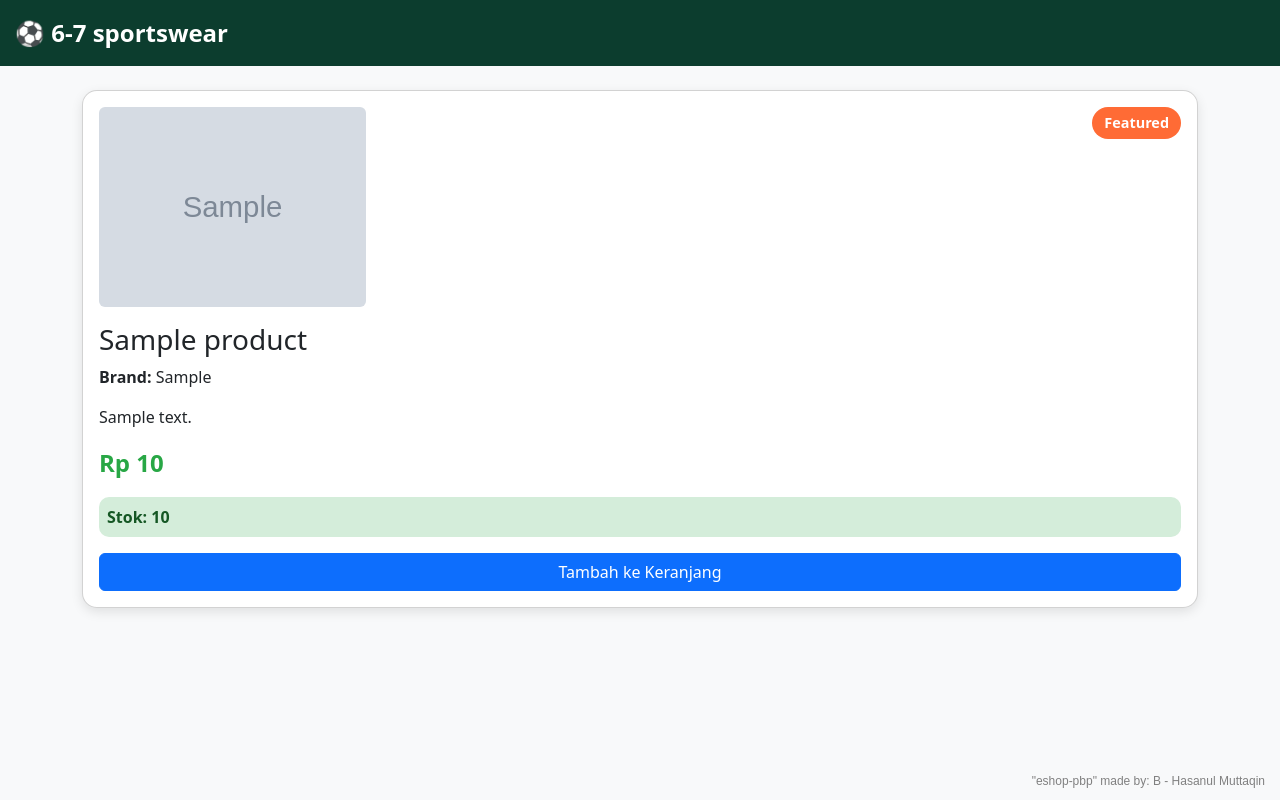
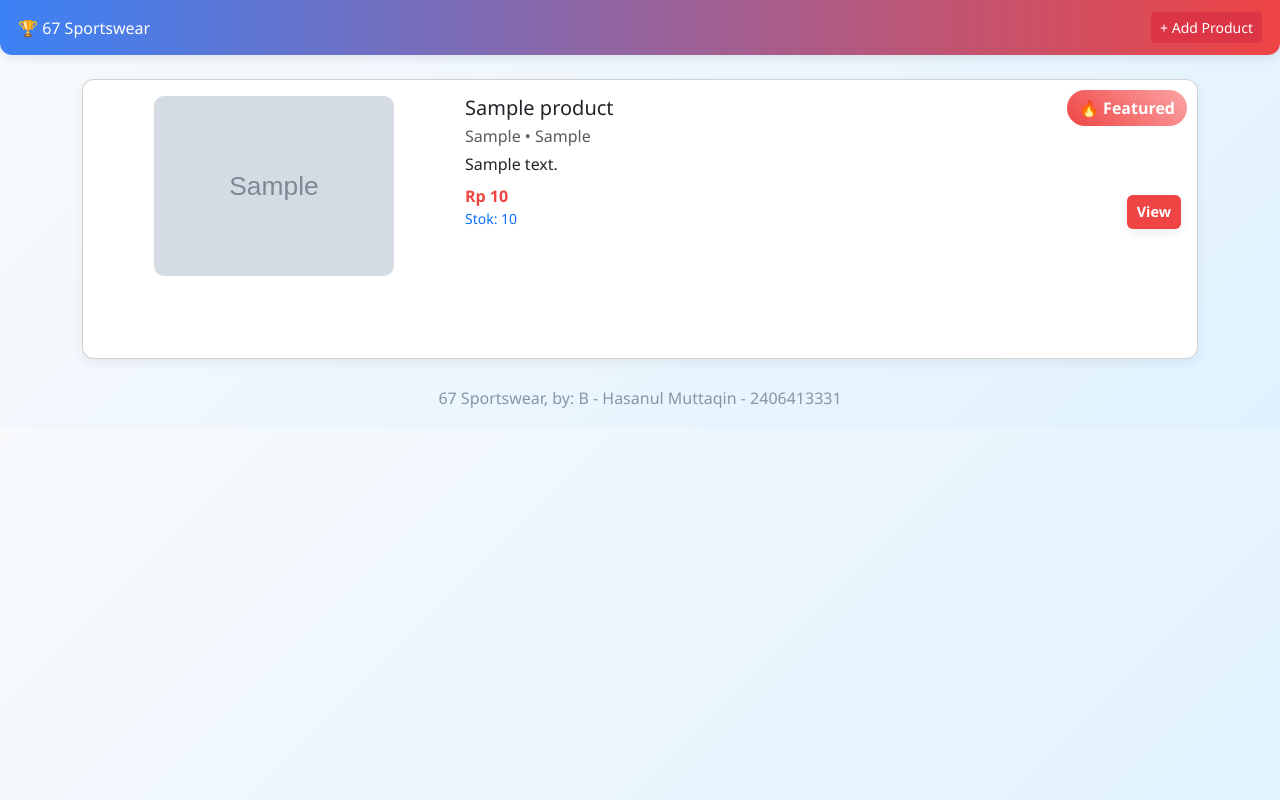
Before and after one commit to hasanul-muttaqin/eshop-pbp, a Django app: page / in a window 1280 px wide. Run offline with Django 5.2, Linux system fonts and the light colour scheme; tables that the repository leaves empty hold one stand-in row (values such as "Sample post"); grey boxes marked "Sample" are stand-in pictures.

Commit message:
simpen template

```diff
--- a/eshop_pbp/settings.py
+++ b/eshop_pbp/settings.py
@@ -61,7 +61,7 @@ ROOT_URLCONF = 'eshop_pbp.urls'
 TEMPLATES = [
     {
         'BACKEND': 'django.template.backends.django.DjangoTemplates',
-        'DIRS': [],
+        'DIRS': [BASE_DIR / 'templates'],
         'APP_DIRS': True,
         'OPTIONS': {
             'context_processors': [
--- a/main/templates/main.html
+++ b/main/templates/main.html
@@ -1,90 +1,90 @@
+{% extends 'base.html' %}
+{% load humanize %}
+{% block content %}
 <!DOCTYPE html>
-{% load humanize %}
 <html lang="en">
 <head>
   <meta charset="UTF-8">
-    <title>Football Shop</title>
+  <title>67 Sportswear</title>
   <link href="https://cdn.jsdelivr.net/npm/bootstrap@5.3.0/dist/css/bootstrap.min.css" rel="stylesheet">
   <style>
-        body {
-            background-color: #f8f9fa;
+    body { background: linear-gradient(135deg,#f8fafc,#e0f2ff); font-family: 'Segoe UI', Tahoma, sans-serif; color:#1e293b; }
+    .shop-header {
+      background: linear-gradient(90deg,#3b82f6,#ef4444);
+      color: white;
+      padding: 12px 18px;
+      display:flex;
+      justify-content: space-between;
+      align-items:center;
+      border-radius: 0 0 12px 12px;
+      box-shadow: 0 4px 10px rgba(0,0,0,0.08);
     }
-        .shop-header {
-            background-color: #0c3d2e;
-            color: white;
-            padding: 15px;
-            font-size: 1.5rem;
-            font-weight: bold;
-            display: flex;
-            align-items: center;
-            gap: 10px;
+    .product-card {
+      border-radius: 12px;
+      box-shadow: 0 4px 12px rgba(0,0,0,0.06);
+      background: white;
+      transition: transform .15s, box-shadow .15s;
+      min-height: 280px; /* equal-sized cards */
     }
-        .featured-badge {
-            background-color: #ff6b35;
-            color: white;
-            font-size: 0.9rem;
-            padding: 5px 12px;
-            border-radius: 20px;
-            font-weight: 600;
-        }
-        .card {
-            border-radius: 15px;
-            box-shadow: 0 4px 12px rgba(0,0,0,0.1);
-        }
-        .price {
-            color: #28a745;
-            font-size: 1.5rem;
-            font-weight: bold;
-        }
-        .stock {
-            background-color: #d4edda;
-            padding: 8px;
-            border-radius: 10px;
-            font-weight: 600;
-            color: #155724;
-        }
-        .footer {
-            position: fixed;
-            bottom: 10px;
-            right: 15px;
-            font-size: 12px;
-            color: gray;
-            font-family: Arial, sans-serif;
+    .product-card:hover { transform: translateY(-4px); box-shadow: 0 8px 18px rgba(0,0,0,0.12); cursor:pointer; }
+    .product-thumb { max-height: 180px; object-fit: cover; border-radius: 10px; }
+    .featured-badge { position:absolute; top:10px; right:10px; background: linear-gradient(45deg,#ef4444,#fca5a5); color:white; padding:6px 12px; border-radius: 18px; font-weight:700; }
+    /* button styles (standardized) */
+    .btn-standard { background:#ef4444; color:#fff; border:none; padding:10px 16px; border-radius:8px; font-weight:700; }
+    .btn-standard-sm { padding:6px 10px; font-size:.9rem; border-radius:6px; }
+    footer {
+
+        text-align: center;
+        padding: 3px;
+        color: rgb(133, 151, 163);
         }
   </style>
 </head>
 <body>
-    <!-- Header -->
   <div class="shop-header">
-        ⚽ 6-7 sportswear
+    <div>🏆 67 Sportswear</div>
+    <div>
+      <!-- small red add button -->
+      <a href="{% url 'main:create_products' %}" class="btn btn-sm btn-danger">+ Add Product</a>
+    </div>
   </div>
 
-    <!-- Product Card -->
   <div class="container my-4">
-        <div class="card p-3">
-            <div class="d-flex justify-content-between align-items-start">
-                <img src="{{ product.thumbnail }}" alt="{{ product.name }}" class="img-fluid rounded" style="max-height:200px;">
+    {% if products %}
+      {% for product in products %}
+        <div class="card product-card mb-4 p-3" onclick= location.href='{% url 'main:show_products' product.id %}'>
+          <div class="row g-3">
+            <div class="col-md-4 text-center">
+              <img src="{{ product.thumbnail }}" alt="{{ product.name }}" class="img-fluid product-thumb">
+            </div>
+            <div class="col-md-8">
+              <h5 class="mb-1">{{ product.name }}</h5>
+              <p class="text-muted mb-1">{{ product.brand }} • {{ product.category }}</p>
+              <p class="mb-2 text-truncate" style="max-width:100%;">{{ product.description|truncatewords:25 }}</p>
+              <div class="d-flex justify-content-between align-items-end">
+                <div>
+                  <div class="fw-bold" style="color:#ef4444">Rp {{ product.price|intcomma }}</div>
+                  <div class="small text-primary">Stok: {{ product.stock }}</div>
+                </div>
+                <div>
                   {% if product.is_featured %}
-                <div class="featured-badge">Featured</div>
+                    <span class="featured-badge">🔥 Featured</span>
                   {% endif %}
-            </div>
-
-            <div class="mt-3">
-                <h3>{{ product.name }}</h3>
-                <p><strong>Brand:</strong> {{ product.category }}</p>
-                <p>{{ product.description }}</p>
-
-                <p class="price">Rp {{ product.price|intcomma }}</p>
-                <p class="stock">Stok: {{ product.stock }}</p>
-
-                <button class="btn btn-primary w-100">Tambah ke Keranjang</button>
+                  <!-- view/detail button uses standardized class -->
+                  <a href="{% url 'main:show_products' product.id %}" class="btn btn-standard btn-standard-sm ms-2">View</a>
                 </div>
               </div>
             </div>
-
-    <!-- Footer -->
-    <div class="footer">
-        "eshop-pbp" made by: B - Hasanul Muttaqin
           </div>
+        </div>
+      {% endfor %}
+    {% else %}
+      <div class="alert alert-info text-center">
+        No products available. Be the first to <a href="{% url 'main:create_products' %}">add one</a>!
+      </div>
+    {% endif %}
+  </div>
+  <footer><p>67 Sportswear, by: B - Hasanul Muttaqin - 2406413331</p></footer>
 </body>
 </html>
+{% endblock %}
--- a/main/urls.py
+++ b/main/urls.py
@@ -1,6 +1,10 @@
 from django.urls import path
-from .views import main_view
+from .views import main_view, create_products, show_products
+
+app_name = "main"
 
 urlpatterns = [
     path("", main_view, name="main_view"),
+    path("create-products/", create_products, name="create_products"),
+    path("products/<uuid:id>/", show_products, name="show_products"),  # id is UUID
 ]
--- a/main/views.py
+++ b/main/views.py
@@ -1,20 +1,21 @@
-from django.shortcuts import render
+from django.shortcuts import render, redirect, get_object_or_404
 from .models import Product
+from .forms import ProductsForm
 import uuid
 
 def main_view(request):
-    product, created = Product.objects.get_or_create(
-        id=uuid.UUID("00000000-0000-0000-0000-000000000001"),
-        defaults={
-            "name": "Liverpool Original Jersey LFC Away 24/25",
-            "brand": "Jersey",
-            "price": 899000,
-            "description": "Jersey Luar Kandang Liverpool Musim 2024/2025 dengan teknologi DRY-FIT agar tetap nyaman beraktivitas",
-            "thumbnail": "https://example.com/liverpool-jersey.jpg",
-            "category": "Jersey",
-            "stock": 25,
-            "is_featured": True,
-        }
-    )
+    products = Product.objects.all()
+    return render(request, "main.html", {"products": products})
 
-    return render(request, "main.html", {"product": product})
+def create_products(request):
+    form = ProductsForm(request.POST or None)  # no request.FILES needed for URLField
+
+    if request.method == "POST" and form.is_valid():
+        form.save()
+        return redirect("main:main_view")   # sends user back to main list
+
+    return render(request, "create_products.html", {"form": form})
+
+def show_products(request, id):  # singular: detail view
+    product = get_object_or_404(Product, pk=id)
+    return render(request, "show_products.html", {"product": product})
--- /dev/null
+++ b/templates/base.html
@@ -0,0 +1,36 @@
+{% load static %}
+<!DOCTYPE html>
+<html lang="en">
+<head>
+    <meta charset="UTF-8" />
+    <meta name="viewport" content="width=device-width, initial-scale=1.0" />
+    <style>
+        /* Standard action button (red, desaturated, consistent) */
+    .btn-standard {
+        background: #ef4444;
+        color: #fff;
+        border: none;
+        padding: 10px 16px;
+        border-radius: 8px;
+        font-weight: 700;
+        box-shadow: 0 4px 10px rgba(0,0,0,0.08);
+        transition: transform .12s ease, box-shadow .12s ease;
+    }
+    .btn-standard:hover { transform: translateY(-2px); box-shadow: 0 8px 18px rgba(0,0,0,0.12); }
+    .btn-standard-outline {
+        background: transparent;
+        color: #ef4444;
+        border: 2px solid #ef4444;
+        padding: 8px 14px;
+        border-radius: 8px;
+        font-weight: 700;
+    }
+    .btn-standard-sm { padding: 6px 10px; font-size: .9rem; border-radius: 6px; }
+</style>
+    {% block meta %} {% endblock meta %}
+</head>
+
+<body>
+    {% block content %} {% endblock content %}
+</body>
+</html>
```
Also changed, not shown: main/forms.py (added, +27 -0 lines), main/templates/create_products.html (added, +84 -0 lines), main/templates/show_products.html (added, +52 -0 lines). Lines whose indentation alone changed are shown as unchanged.
